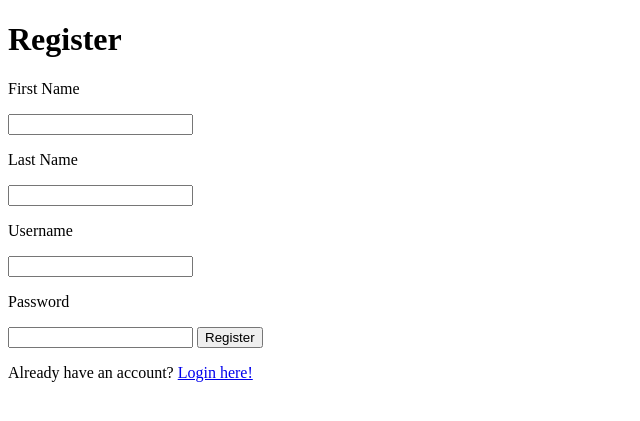
After one commit to GabrielBall05/CIS212_Homework03_GabrielBall, a PHP site: page /register.php in a window 1280 px wide. The commit adds this page. Shown: the top 421 px of the page, without its empty margins (0-640 px from the left). Run offline with PHP 8.4, Linux system fonts and the light colour scheme.

Commit message:
Start login/register page & Some php

```diff
--- /dev/null
+++ b/CIS212_Homework03_GabrielBall/register.php
@@ -0,0 +1,51 @@
+<!DOCTYPE html>
+<html lang="en">
+    <head>
+        <meta charset="UTF-8">
+        <meta name="viewport" content="width=device-width, initial-scale=1.0">
+        <title>Register For Click Counter</title>
+        <script src="script.js"></script>
+
+            <!-- EVERYTHING FOR PHP -->
+    <?php
+        //Variables
+        $servername = "localhost";
+        $db_username = "gball";
+        $db_password = "password";
+        $db_name = "ClickCounterDB";
+        $users_table = "users";
+        $scores_table = "scores";
+
+        $connection = new mysqli($servername, $db_username, $db_password, $db_name);
+
+        if ($connection->connect_error)
+        {
+            die("connection failed: " . $connection->connect_error);
+        }
+        else {/*echo "<h1> GOOD CONNECTION </h1>";*/}
+
+        if (isset($_POST['registerBtn']))
+        {
+
+        }
+
+    ?>
+    </head>
+    <body>
+        <div id="registerBox">
+        <form method="post">
+            <h1 id="registerH1">Register</h1>
+            <p>First Name</p>
+            <input id="firstname" name="firstname" type="text">
+            <p>Last Name</p>
+            <input id="lastname" name="lastname" type="text">
+            <p>Username</p>
+            <input id="username" name="username" type="text">
+            <p>Password</p>
+            <input id="password" name="password" type="text">
+            <button name="registerBtn" id="registerBtn">Register</button>
+            <p>Already have an account? <a href="index.php">Login here!</a></p>
+        </form>
+        </div>
+    </body>
+</html>
```
Also changed, not shown: CIS212_Homework03_GabrielBall/index.php (+55 -20 lines).
